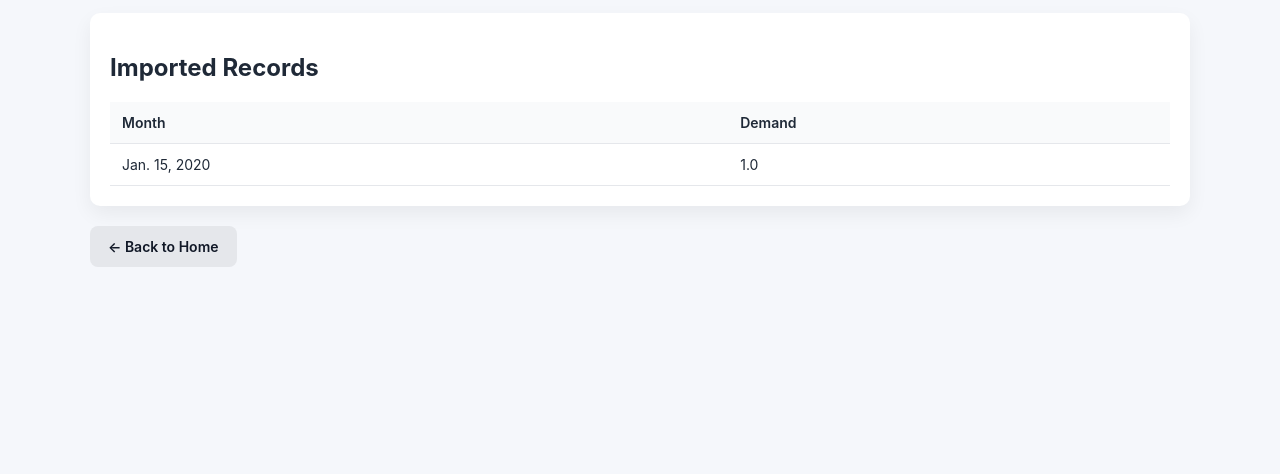
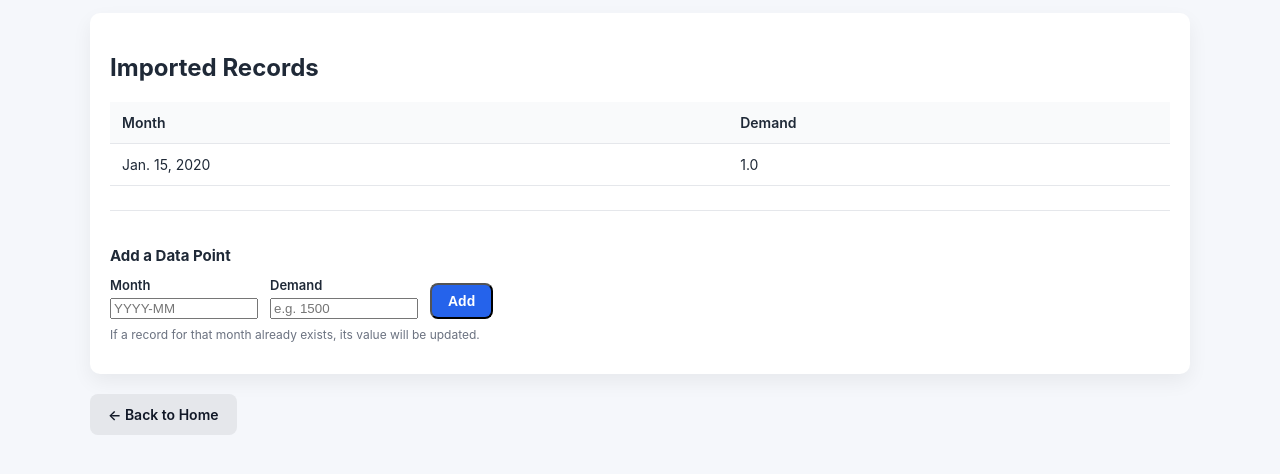
Before and after one commit to Giddyj/Forecasting_Project, a Django app: page /upload/1/ in a window 1280 px wide. Shown: the part 202-676 px from the top of the page. Run offline with Django 5.2, Linux system fonts and the light colour scheme; tables that the repository leaves empty hold one stand-in row (values such as "Sample post").

Commit message:
Add manual data point entry on upload detail page

```diff
--- a/core/forms.py
+++ b/core/forms.py
@@ -2,3 +2,12 @@ from django import forms
 
 class UploadFileForm(forms.Form):
     file = forms.FileField()
+
+class AddRecordForm(forms.Form):
+    month = forms.CharField(
+        max_length=20,
+        widget=forms.TextInput(attrs={"placeholder": "YYYY-MM", "style": "width:140px"})
+    )
+    demand = forms.FloatField(
+        widget=forms.NumberInput(attrs={"placeholder": "e.g. 1500", "style": "width:140px", "step": "any"})
+    )
--- a/core/templates/core/upload_detail.html
+++ b/core/templates/core/upload_detail.html
@@ -118,6 +118,26 @@
         </tr>
       {% endfor %}
     </table>
+
+    <div style="margin-top: 24px; padding-top: 20px; border-top: 1px solid #e5e7eb;">
+      <h3 style="font-size: 15px; margin-bottom: 12px;">Add a Data Point</h3>
+      {% if error %}
+        <p style="color: #dc2626; font-size: 13px; margin-bottom: 10px;">{{ error }}</p>
+      {% endif %}
+      <form method="post" action="/upload/{{ upload.id }}/add-record/" style="display:flex; gap:12px; align-items:flex-end; flex-wrap:wrap;">
+        {% csrf_token %}
+        <div>
+          <label style="display:block; font-size:13px; font-weight:600; margin-bottom:4px;">Month</label>
+          {{ form.month }}
+        </div>
+        <div>
+          <label style="display:block; font-size:13px; font-weight:600; margin-bottom:4px;">Demand</label>
+          {{ form.demand }}
+        </div>
+        <button type="submit" class="btn btn-primary" style="padding: 8px 16px;">Add</button>
+      </form>
+      <p style="font-size:12px; color:#6b7280; margin-top:8px;">If a record for that month already exists, its value will be updated.</p>
+    </div>
   </div>
 
   <div style="margin-top: 30px;">
--- a/core/urls.py
+++ b/core/urls.py
@@ -5,6 +5,7 @@ urlpatterns = [
     path("", views.home, name="home"),
     path("upload/", views.upload_data, name="upload_data"),
     path("upload/<int:upload_id>/", views.upload_detail, name="upload_detail"),
+    path("upload/<int:upload_id>/add-record/", views.add_record, name="add_record"),
     path("upload/<int:upload_id>/run-forecast/", views.run_forecast, name="run_forecast"),
     path("upload/<int:upload_id>/forecast-compare/", views.forecast_compare, name="forecast_compare"),
 
--- a/core/views.py
+++ b/core/views.py
@@ -1,5 +1,5 @@
 from django.shortcuts import render, redirect, get_object_or_404
-from .forms import UploadFileForm
+from .forms import UploadFileForm, AddRecordForm
 from .models import Upload, DemandRecord
 from .services import read_and_validate
 from .models import ForecastRun, ForecastResult
@@ -39,7 +39,37 @@ def upload_data(request):
 def upload_detail(request, upload_id):
     upload = get_object_or_404(Upload, id=upload_id)
     records = DemandRecord.objects.filter(upload=upload).order_by("month")
-    return render(request, "core/upload_detail.html", {"upload": upload, "records": records})
+    form = AddRecordForm()
+    return render(request, "core/upload_detail.html", {"upload": upload, "records": records, "form": form})
+
+
+def add_record(request, upload_id):
+    upload = get_object_or_404(Upload, id=upload_id)
+    form = AddRecordForm(request.POST)
+    error = None
+
+    if form.is_valid():
+        from .services import _to_month_start
+        month = _to_month_start(form.cleaned_data["month"])
+        if month is None:
+            error = "Invalid month — use YYYY-MM format."
+        else:
+            demand = form.cleaned_data["demand"]
+            obj, created = DemandRecord.objects.get_or_create(
+                upload=upload, month=month,
+                defaults={"demand": demand},
+            )
+            if not created:
+                obj.demand = demand
+                obj.save()
+
+    if error:
+        records = DemandRecord.objects.filter(upload=upload).order_by("month")
+        return render(request, "core/upload_detail.html", {
+            "upload": upload, "records": records, "form": form, "error": error
+        })
+
+    return redirect("upload_detail", upload_id=upload.id)
 
 
 def run_forecast(request, upload_id):
```
